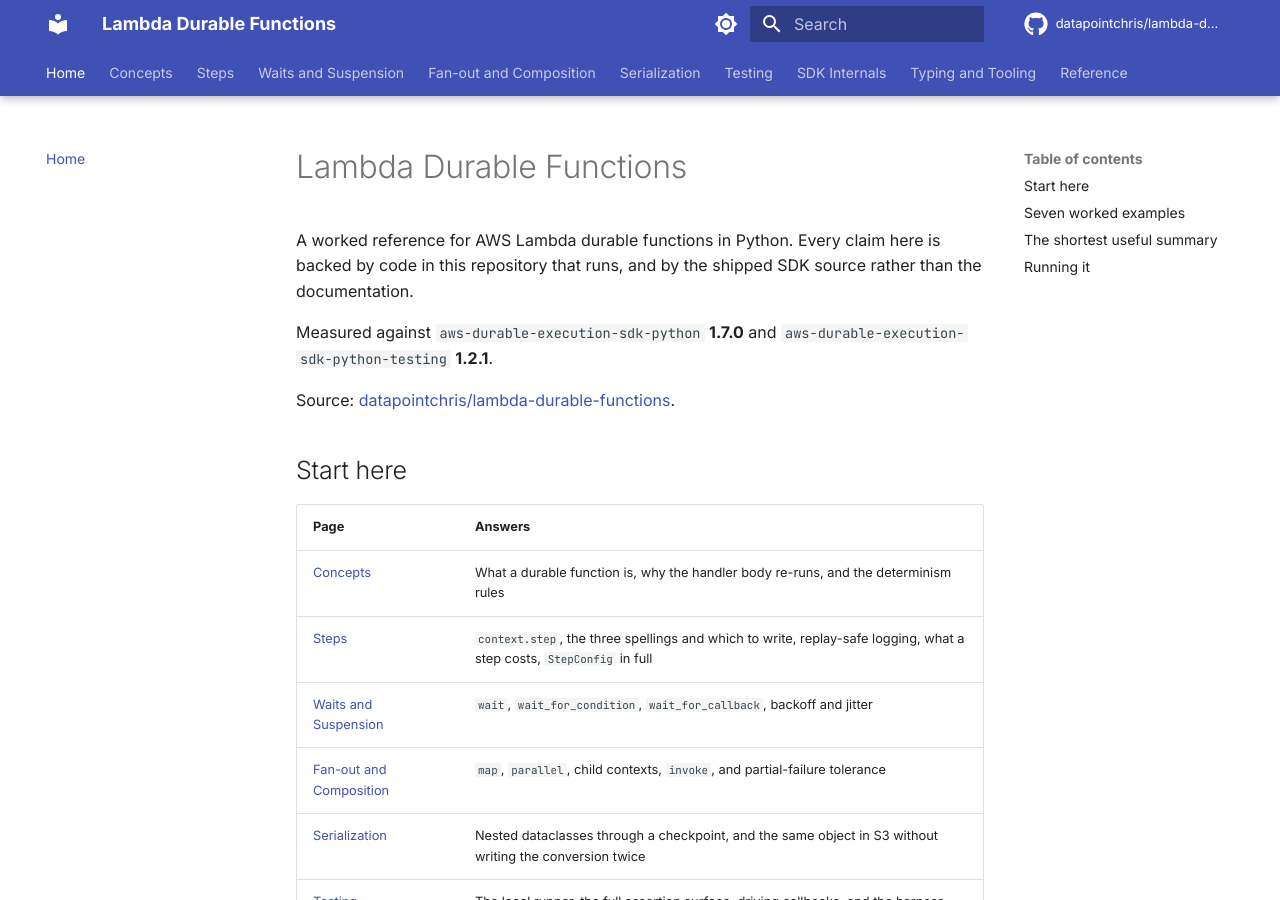
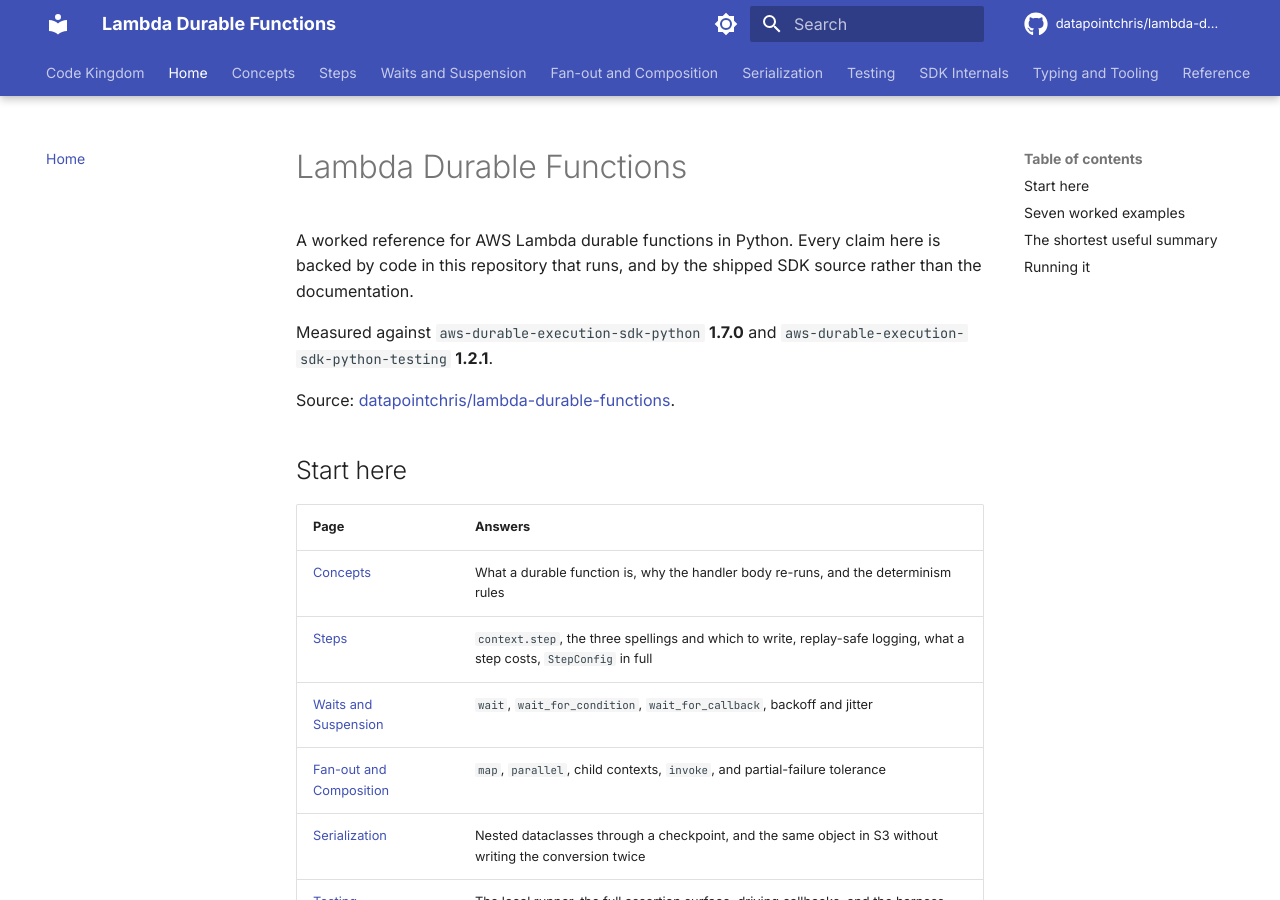
Before and after one commit to datapointchris/lambda-durable-functions, an MkDocs documentation site: the page built from docs/index.md, in a window 1280 px wide and 900 px high. Built offline with MkDocs 1.6.1 and Material for MkDocs 9.7.7, drawn with Linux system fonts in a browser that asks for light colours; comment, search, counter and statistics services are not loaded.

Commit message:
docs: link the nav's first entry back to the docs hub
The site publishes as a subsite of the docs hub, and every subsite's first nav entry links back to the hub. The link is the hub's absolute URL rather than /, because the site also builds standalone, where a root-relative link would point at the wrong host.

```diff
--- a/mkdocs.yml
+++ b/mkdocs.yml
@@ -89,6 +89,7 @@ validation:
     absolute_links: ignore
 
 nav:
+  - Code Kingdom: https://docs.ichrisbirch.com/
   - Home: index.md
   - Concepts: concepts.md
   - Steps: steps.md
```
